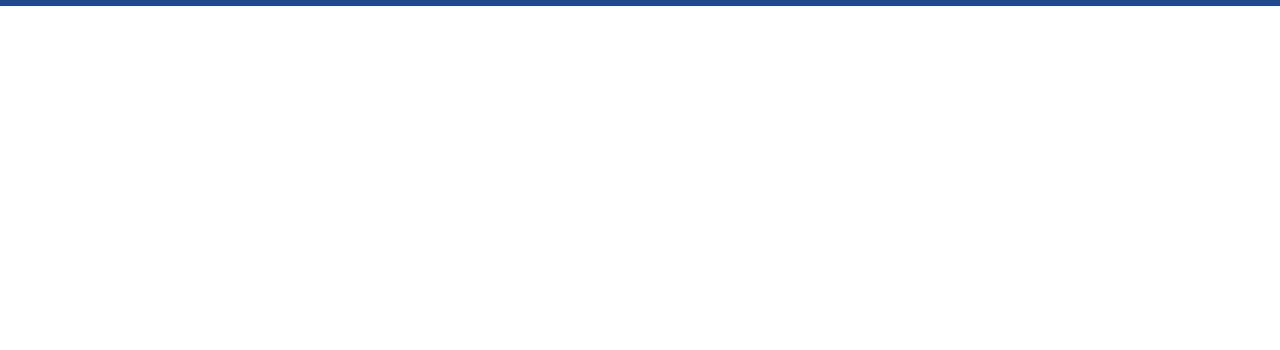
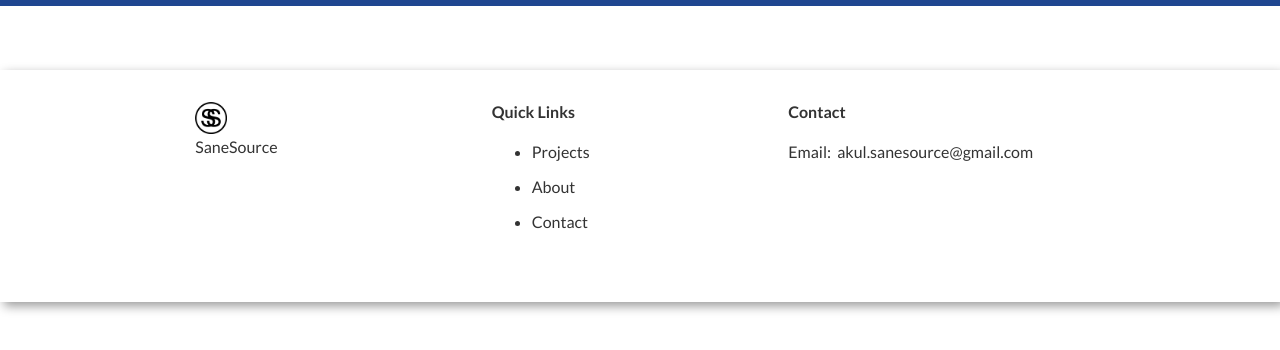
Before and after one commit to sanesource/sanesource.org, a Next.js app: page / in a window 1280 px wide. Shown: the part 378-728 px from the top of the page. Built offline with nearby package versions, Linux system fonts and the light colour scheme; no server answers.

Commit message:
feat: added footer

```diff
--- a/components/DefaultLayout.js
+++ b/components/DefaultLayout.js
@@ -8,7 +8,7 @@ function DefaultLayout({ children, title }) {
       <Head title={title} />
       <Header />
       {children}
-      {/* <Footer /> */}
+      <Footer />
     </>
   );
 }
--- a/components/Footer.js
+++ b/components/Footer.js
@@ -1,10 +1,48 @@
 import React from "react";
+import Image from "next/image";
+import Link from "next/link";
+import { useTheme } from "next-themes";
 import styles from "../styles/components/Footer.module.css";
 
 function Footer() {
+  const { systemTheme, theme, setTheme } = useTheme();
+  const isDark =
+    theme === "dark" || (theme === "system" && systemTheme === "dark");
+  const logo = isDark ? "logo-white.png" : "logo.png";
+
   return (
     <footer className={styles.footer}>
-      <div>I am footer</div>
+      <div className={styles.footerSections}>
+        <section className={styles.footerSection1}>
+          <div>
+            <Image width={32} height={32} src={`/assets/${logo}`} alt="logo" />
+          </div>
+          <p>SaneSource</p>
+        </section>
+        <section className={styles.footerSection2}>
+          <h4>Quick Links</h4>
+          <ul>
+            <li>
+              <Link href="#projects">Projects</Link>
+            </li>
+            <li>
+              <Link href="#about">About</Link>
+            </li>
+            <li>
+              <Link href="#contact">Contact</Link>
+            </li>
+          </ul>
+        </section>
+        <section>
+          <h4>Contact</h4>
+          <p>
+            Email: &nbsp;
+            <a href="mailto:akul.sanesource@gmail.com">
+              akul.sanesource@gmail.com
+            </a>
+          </p>
+        </section>
+      </div>
     </footer>
   );
 }
--- a/pages/index.js
+++ b/pages/index.js
@@ -23,7 +23,6 @@ function Index() {
       <section className={styles.projects} id="projects">
         <ProjectList projects={projects} />
       </section>
-      <div style={{ height: 1500 }}></div>
     </section>
   );
 }
--- a/styles/components/Footer.module.css
+++ b/styles/components/Footer.module.css
@@ -1,4 +1,44 @@
 .footer {
-  height: 30vh;
   box-shadow: 4px 4px 10px rgb(0, 0, 0, 0.4);
+  padding: 1rem 0;
 }
+
+.footerSections {
+  max-width: 72vw;
+  margin: 0 auto;
+  padding: 1rem;
+  display: flex;
+  flex-direction: row;
+}
+
+.footerSections > section {
+  flex: 1;
+  display: flex;
+  flex-direction: column;
+  padding-bottom: 1.4rem;
+}
+
+.footerSections > section > h4,
+.footerSections > section > p {
+  margin-top: 0;
+}
+.footerSection2 > ul {
+  margin-top: 0;
+}
+.footerSection2 > ul > li:not(:first-child) {
+  margin-top: 1rem;
+}
+
+@media only screen and (max-width: 1023px) {
+  .footerSections {
+    max-width: 85vw;
+  }
+}
+
+@media only screen and (max-width: 640px) {
+  .footerSections {
+    max-width: 100vw;
+    padding: 1rem;
+    flex-direction: column;
+  }
+}
```
